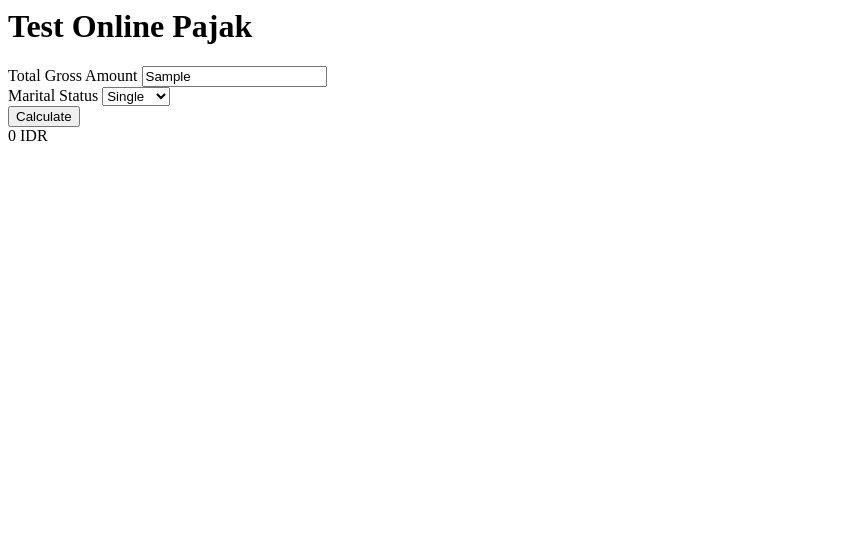
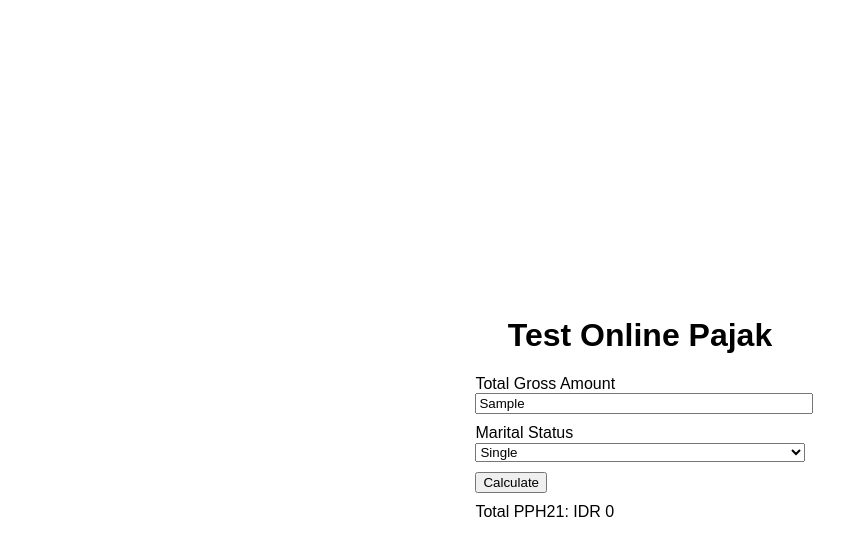
Before and after one commit to surryaadii/pajak-online, a website: page index.html in a window 1280 px wide. Both pictures are taken after typing "Sample" into the empty fields and a click on the button "Calculate". Shown: the whole page, without its empty margins (0-868 px from the left). Drawn offline with Linux system fonts and the light colour scheme.

Commit message:
added minimum style

```diff
--- a/index.html
+++ b/index.html
@@ -1,3 +1,4 @@
+<!DOCTYPE html>
 <html>
     <head>
         <link rel="stylesheet" href="./style.css">
--- a/script.js
+++ b/script.js
@@ -17,10 +17,14 @@ maritalStatusEle.addEventListener('change', (e) => {
 
 function formatPrice(value) {
     let val = (value / 1).toFixed(0).replace('.', ',')
-    return val.toString().replace(/\B(?=(\d{3})+(?!\d))/g, ".")+` IDR`
+    return `${'IDR ' + val.toString().replace(/\B(?=(\d{3})+(?!\d))/g, ".")}`
 }
 
 document.getElementById('button-submit').addEventListener('click', (e) => {
+    if(grossAmountInputEle.value == '' || grossAmountInputEle.value <= 0) {
+        alert('please input gross amount correctly')
+        return
+    }
     let totalPPH = calculatePPH(grossAmountInputEle.value, maritalStatusInputEle.value, dependantInputEle.value)
-    resultPphEle.innerHTML = formatPrice(totalPPH)
+    resultPphEle.innerHTML = `Total PPH21: ${formatPrice(totalPPH)}`
 })
--- a/style.css
+++ b/style.css
@@ -1,3 +1,35 @@
+html {
+    font-family: sans-serif;
+    line-height: 1.15;
+    -webkit-text-size-adjust: 100%;
+    -webkit-tap-highlight-color: rgba(0,0,0,0);
+    height: 100%;
+}
+
+body {
+    height: 100%;
+}
+
+.wrapper-body {
+    display: flex;
+    flex-direction: column;
+    align-items: center;
+    height: 100%;
+    justify-content: center;
+}
+
+.form-group {
+    margin-bottom: 10px;
+}
+
+input, select {
+    width: 100%;
+}
+
+label {
+    display: inline-block;
+}
+
 .hidden {
     display: none;
 }
```
